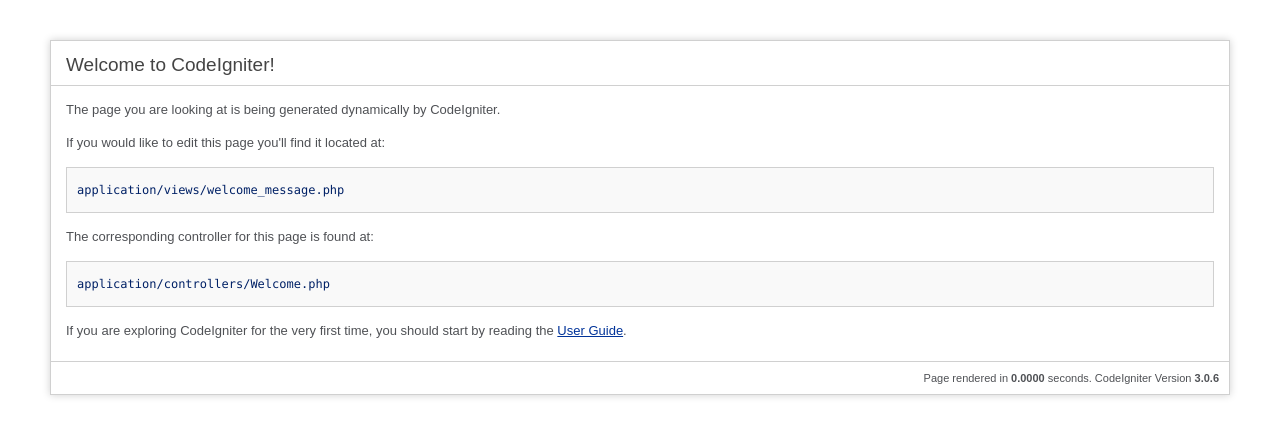
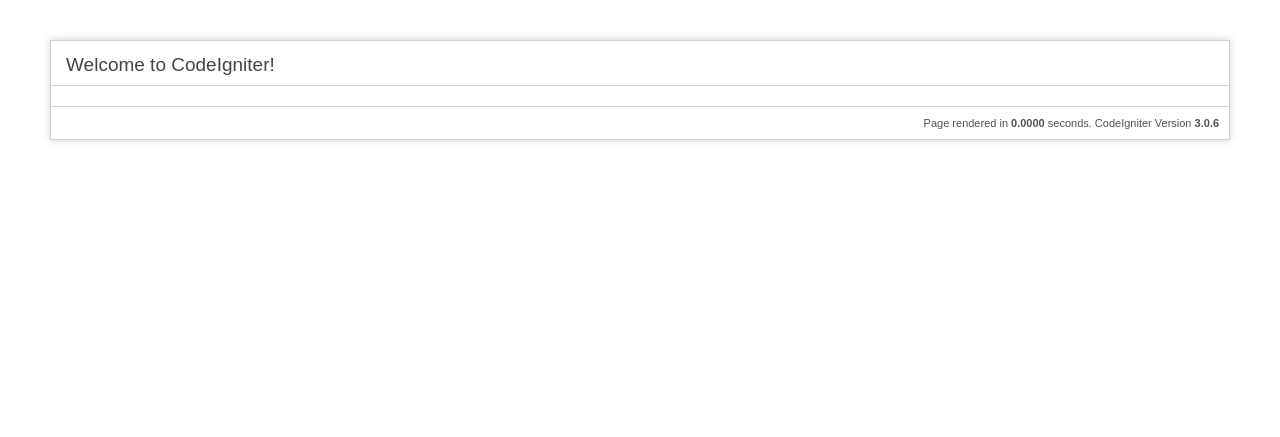
Before and after one commit to cherukurisurendra2010/shop.cherukurigroups.com, a CodeIgniter app: page /database/ in a window 1280 px wide. Shown: the top 437 px of the page. Run offline with CodeIgniter, Linux system fonts and the light colour scheme.

Commit message:
changed welcome.php view removed div

```diff
--- a/application/views/welcome_message.php
+++ b/application/views/welcome_message.php
@@ -70,17 +70,7 @@ defined('BASEPATH') OR exit('No direct script access allowed');
 <div id="container">
 	<h1>Welcome to CodeIgniter!</h1>
 
-	<div id="body">
-		<p>The page you are looking at is being generated dynamically by CodeIgniter.</p>
 
-		<p>If you would like to edit this page you'll find it located at:</p>
-		<code>application/views/welcome_message.php</code>
-
-		<p>The corresponding controller for this page is found at:</p>
-		<code>application/controllers/Welcome.php</code>
-
-		<p>If you are exploring CodeIgniter for the very first time, you should start by reading the <a href="user_guide/">User Guide</a>.</p>
-	</div>
 
 	<p class="footer">Page rendered in <strong>{elapsed_time}</strong> seconds. <?php echo  (ENVIRONMENT === 'development') ?  'CodeIgniter Version <strong>' . CI_VERSION . '</strong>' : '' ?></p>
 </div>
--- a/nbproject/project.xml
+++ b/nbproject/project.xml
@@ -3,7 +3,7 @@
     <type>org.netbeans.modules.php.project</type>
     <configuration>
         <data xmlns="http://www.netbeans.org/ns/php-project/1">
-            <name>shop.cherukurigroups.com</name>
+            <name>ecommerce</name>
         </data>
     </configuration>
 </project>
```
Also changed, not shown: 2 other files.
